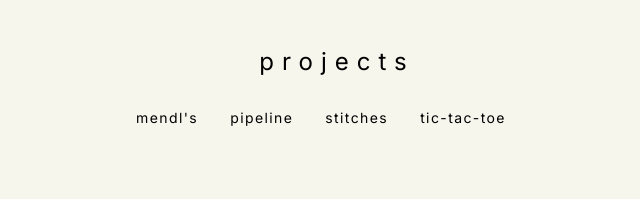
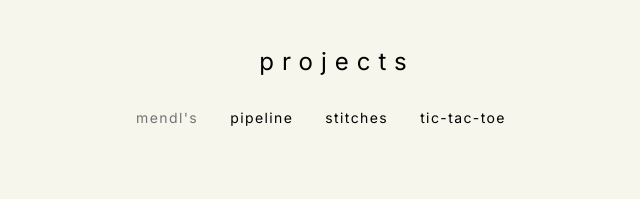
Before and after one commit to marianlea/leabaldevieso, a Next.js app: page /projects in a window 1280 px wide. Shown: the top 199 px of the page, without its empty margins (303-943 px from the left). Built offline with nearby package versions, Linux system fonts and the light colour scheme.

Commit message:
active link colour changed

```diff
--- a/src/app/projects/page.js
+++ b/src/app/projects/page.js
@@ -4,8 +4,15 @@ import pipeline from "/public/pipeline.png";
 import stitches from "/public/stitches.png";
 import tic from "/public/tic-tac-toe.png";
 import { Link } from "react-scroll";
+import { useState } from "react";
 
 export default function Projects() {
+  const [currentProject, setCurrentProject] = useState("mendl's");
+
+  function handleSetCurrentProject(e) {
+    setCurrentProject(e.target.name);
+  }
+
   const projects = [
     {
       name: "mendl's",
@@ -65,12 +72,18 @@ export default function Projects() {
           {projects.map((project, idx) => (
             <div key={idx}>
               <Link
+                name={project.name}
                 to={project.name}
                 spy={true}
                 smooth={true}
                 offset={-100}
                 duration={500}
-                className="mr-3 sm:mr-8 hover:text-sub-text"
+                onClick={handleSetCurrentProject}
+                className={
+                  currentProject === project.name
+                    ? "text-sub-text mr-3 sm:mr-8"
+                    : "text-black mr-3 sm:mr-8 hover:text-sub-text"
+                }
               >
                 {project.name}
               </Link>
--- a/src/components/NavBar.js
+++ b/src/components/NavBar.js
@@ -1,5 +1,6 @@
 "use client";
 import { Link } from "react-scroll";
+import { useState } from "react";
 import Image from "next/image";
 import home from "/public/home.png";
 import download from "/public/download.svg";
@@ -18,12 +19,20 @@ function classNames(...classes) {
 }
 
 export default function NavBar() {
+  const [currentPage, setCurrentPage] = useState("home");
+
+  function handleSetCurrentPage(e) {
+    setCurrentPage(e.target.name);
+  }
+
   return (
     <Disclosure as="nav" className="bg-main sticky top-0 z-10 px-5">
       {({ open }) => (
         <>
           <div className="mx-auto max-w-7x">
             <Link
+              name="home"
+              onClick={handleSetCurrentPage}
               className="absolute w-8 h-8 mt-3 sm:w-12 sm:h-12 z-50"
               to="landing"
               spy={true}
@@ -84,13 +93,20 @@ export default function NavBar() {
                       {navigation.map((item) => (
                         <Link
                           key={item.name}
-                          href={`/${item.name}`}
+                          onClick={handleSetCurrentPage}
+                          name={item.name}
+                          href={item.href}
                           to={item.name}
                           offset={item.name === "contact" ? 0 : -100}
                           spy={true}
                           smooth={true}
                           duration={500}
                           aria-current={item.current ? "page" : undefined}
+                          className={
+                            currentPage === item.name
+                              ? "text-sub-text"
+                              : "text-black"
+                          }
                         >
                           {item.name}
                         </Link>
```
